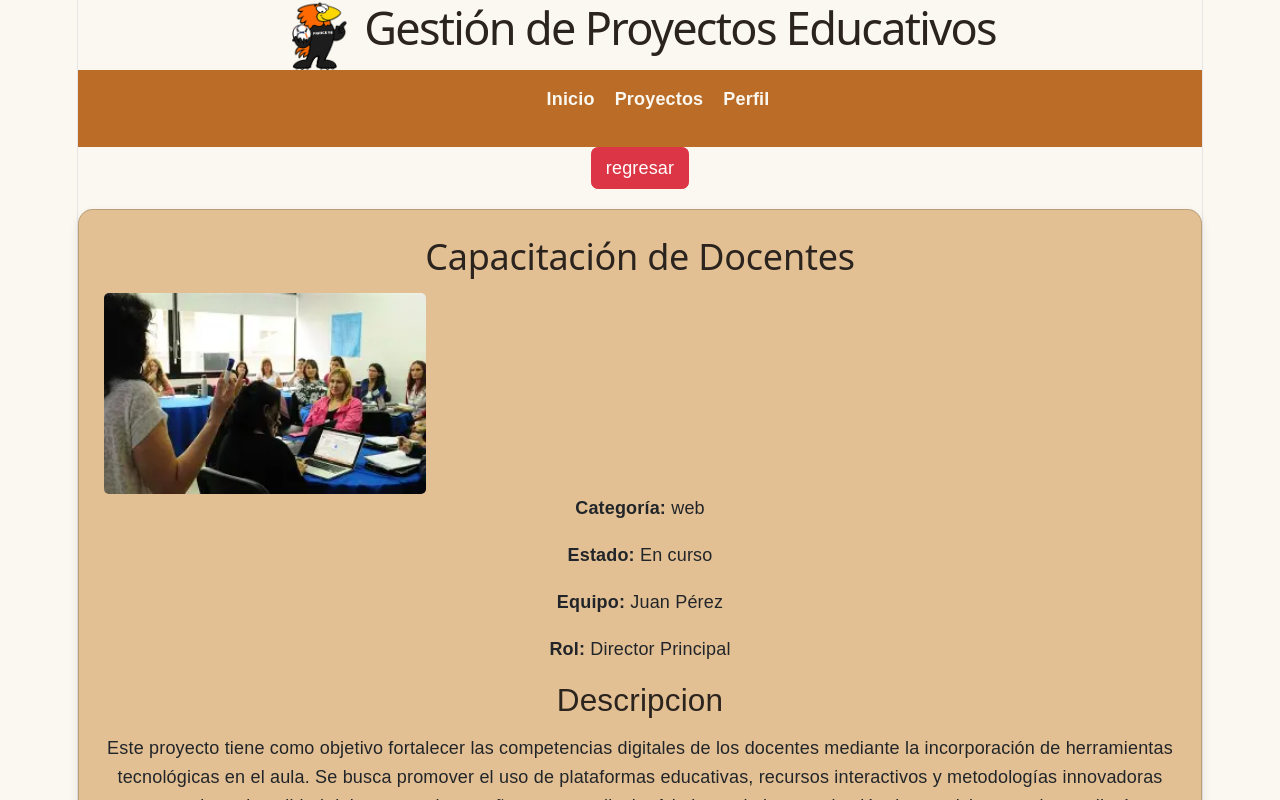
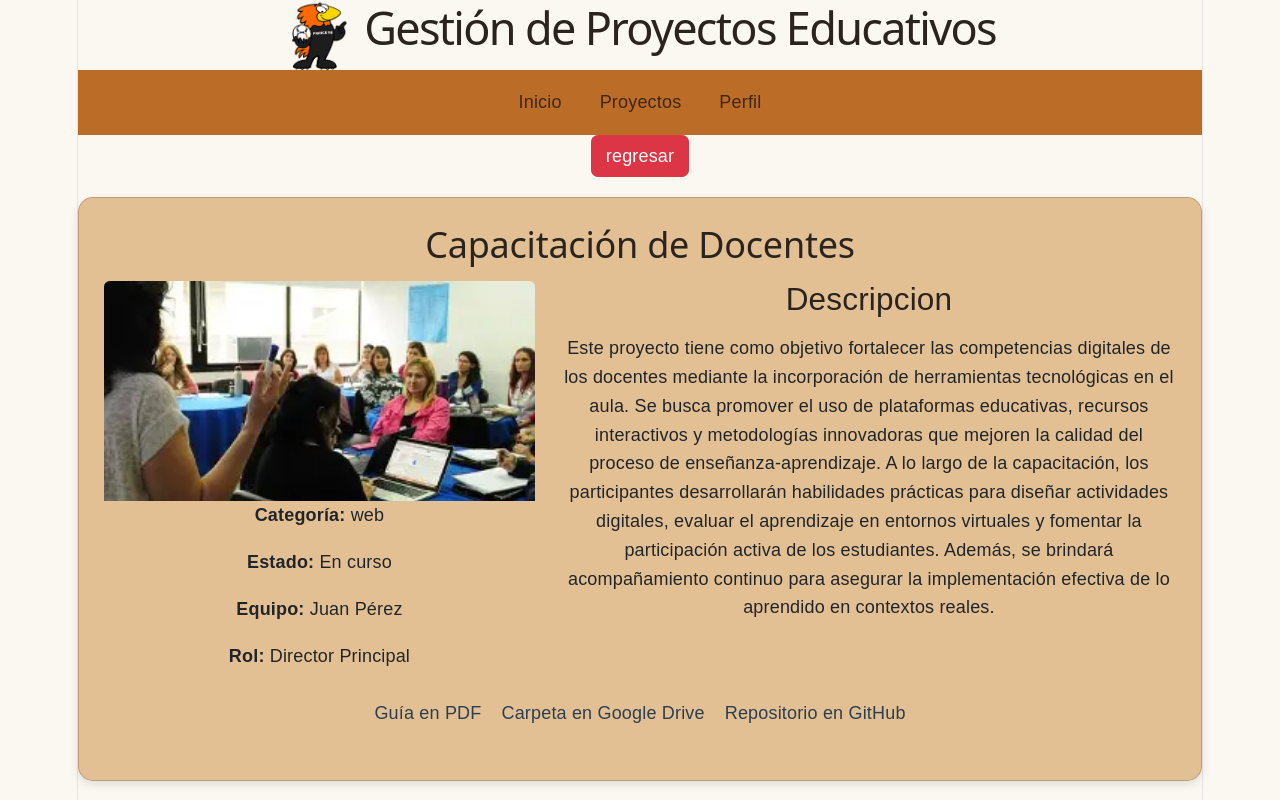
Before and after one commit to FedericoAgustin/pv_tp3_grupo20, a React (Vite) app: page /proyectos/1 in a window 1280 px wide. Shown: the top 800 px of the page. Built offline with nearby package versions, Linux system fonts and the light colour scheme.

Commit message:
Se terminó de agregar bootstrap a los demás componentes

```diff
--- a/src/components/Footer.jsx
+++ b/src/components/Footer.jsx
@@ -3,7 +3,7 @@ import React from 'react'
 const Footer = (props) => {
     let { texto } = props.element
     return (
-        <footer>
+        <footer className='text-white text-center py-3 mt-5'>
             <p>{texto}</p>
         </footer>
     )
--- a/src/components/Nav.jsx
+++ b/src/components/Nav.jsx
@@ -1,15 +1,25 @@
 import React from 'react'
 import {Link} from "react-router-dom";
+import {Navbar} from "react-bootstrap"
 
 const Nav = () => {
   return (
-      <nav>
-        <ul>
-            <li><Link to= "/">Inicio</Link></li>
-            <li><Link to="/proyectos">Proyectos</Link></li>
-            <li><Link to="/perfil">Perfil</Link></li>
-        </ul>
-      </nav>
+<Navbar expand="lg">
+  <Navbar.Toggle aria-controls="basic-navbar-nav" />
+  <Navbar.Collapse id="basic-navbar-nav">
+    <ul className="navbar-nav mx-auto justify-content-center">
+      <li className="nav-item">
+        <Link className="nav-link" to="/">Inicio</Link>
+      </li>
+      <li className="nav-item">
+        <Link className="nav-link" to="/proyectos">Proyectos</Link>
+      </li>
+      <li className="nav-item">
+        <Link className="nav-link" to="/perfil">Perfil</Link>
+      </li>
+    </ul>
+  </Navbar.Collapse>
+</Navbar>
   );
 };
 export default Nav
--- a/src/components/RegistroActividad.jsx
+++ b/src/components/RegistroActividad.jsx
@@ -1,11 +1,11 @@
 import React from 'react'
-
+import {Alert} from 'react-bootstrap'
 const RegistroActividad = ({ fecha }) => {
 
   return (
-    <div>
-      <p><strong>Última actualización de la lista:</strong> {fecha} <br /> </p>
-    </div>
+    <Alert variant='ligth'>
+      <strong>Última actualización de la lista:</strong> {fecha}
+    </Alert>
   )
 }
 export default RegistroActividad;
--- a/src/static/css/styles.css
+++ b/src/static/css/styles.css
@@ -269,6 +269,9 @@ footer {
 .link-recursos {
     list-style: none;
     padding: 0;
+    display: flex;
+    gap: 20px;
+    justify-content: center;
 }
 
 .link-recursos li {
--- a/src/views/DetalleProyecto.jsx
+++ b/src/views/DetalleProyecto.jsx
@@ -1,7 +1,7 @@
 import {useParams} from 'react-router-dom';
 import proyectoService from '../services/proyectoService.js';
 import { Link } from 'react-router-dom';
-import { Button } from 'react-bootstrap';
+import { Button, Row,Col, Card } from 'react-bootstrap';
 
 const DetalleProyecto = () => {
   const {id} = useParams();
@@ -15,19 +15,29 @@ const DetalleProyecto = () => {
       proyecto ? (
         <div className="card" style={{ marginTop: "20px" }}>
           <h2>{titulo}</h2>
-          <img src={proyecto.imagen} alt={titulo} style={{ width: "30%", height: "auto", borderRadius: "5px" }} />
-          <p><strong>Categoría:</strong> {categoria}</p>
-          <p><strong>Estado:</strong> {estado}</p>
-          <p><strong>Equipo:</strong> {equipo}</p>
-          <p><strong>Rol:</strong> {rol}</p>
-          <h3>Descripcion</h3>
+          <Row>
+            <Col md={5}>
+              <Card.Img variant="top" src={proyecto.imagen} alt={titulo} style={{ height: "220px", objectFit: "cover" }} />
+
+              <p><strong>Categoría:</strong> {categoria}</p>
+              <p><strong>Estado:</strong> {estado}</p>
+              <p><strong>Equipo:</strong> {equipo}</p>
+              <p><strong>Rol:</strong> {rol}</p>
+
+            </Col>
+            <Col md={7}>
+            <h3>Descripcion</h3>
           <p>{descripcion}</p>
-          <h3>Recursos</h3>
+
+            </Col>
+          </Row>
+
           <ul className="link-recursos">
               <li><a href="#">Guía en PDF</a></li>
               <li><a href="#">Carpeta en Google Drive</a></li>
               <li><a href="#">Repositorio en GitHub</a></li>
           </ul>
+
         </div>
 
       )
--- a/src/views/ListaProyecto.jsx
+++ b/src/views/ListaProyecto.jsx
@@ -74,11 +74,6 @@ const ListaProyecto = ({ setMostrarFooter }) => {
   };
 
   return (
-    /* Contenedor principal que usa el layout global del CSS */
-
-
-        /* se saco el display del dashboard de style.css porque estorbaba xd */
-
     <main className="index-page">
       <Container>
       <div className="dashboard">
```
